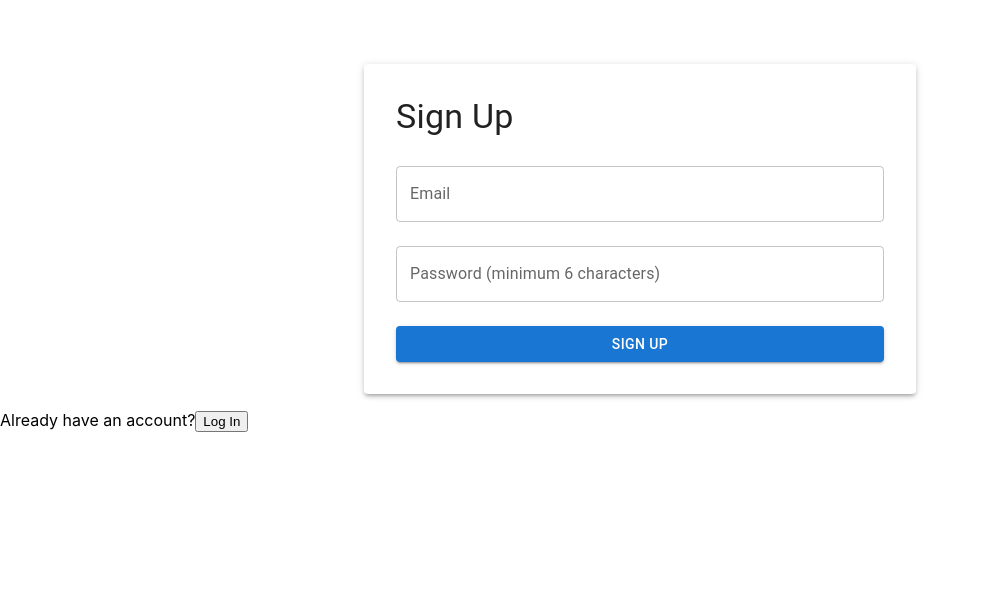
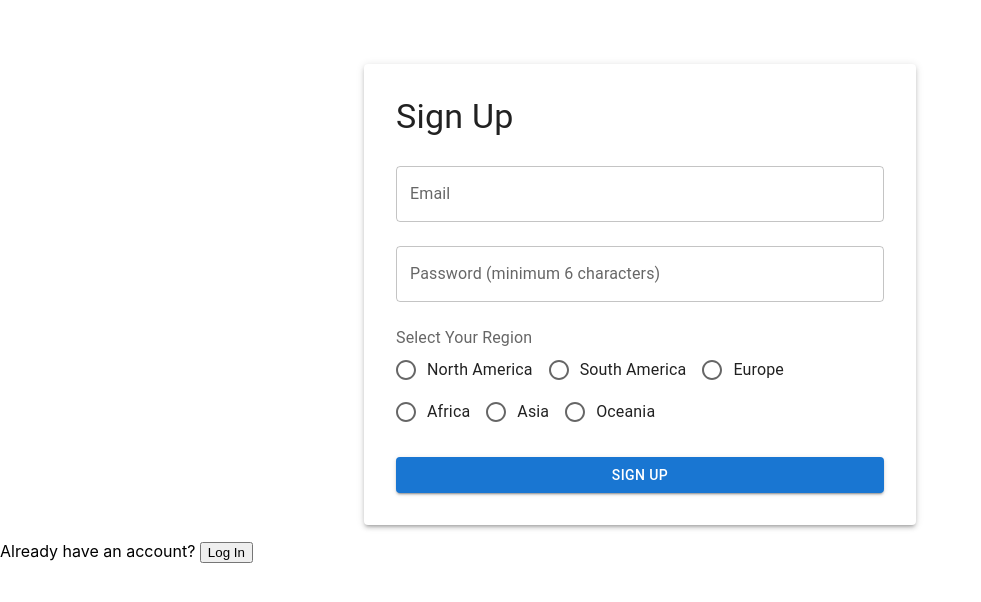
Before and after one commit to njspyx/location-inference-ui, a React (Create React App) app: page / in a window 1280 px wide. Both pictures are taken after a click on the button "Sign Up". Shown: the top 602 px of the page, without its empty margins (0-981 px from the left). Built offline with nearby package versions, Linux system fonts and the light colour scheme; no server answers.

Commit message:
Add support for multi-region img retrieval

```diff
--- a/src/App.js
+++ b/src/App.js
@@ -54,7 +54,7 @@ function App() {
           <>
             <Login onUserSignedIn={onUserSignedIn} />
             <p>
-              Don't have an account?
+              {"Don't have an account? "}
               <button onClick={() => setHasAccount(false)}>Sign Up</button>
             </p>
           </>
@@ -62,7 +62,7 @@ function App() {
           <>
             <SignUp onUserSignedIn={onUserSignedIn} />
             <p>
-              Already have an account?
+              {"Already have an account? "}
               <button onClick={() => setHasAccount(true)}>Log In</button>
             </p>
           </>
--- a/src/firebase/firebase.js
+++ b/src/firebase/firebase.js
@@ -8,12 +8,15 @@ import firebaseConfig from "./firebaseConfig";
 // init firebase
 firebase.initializeApp(firebaseConfig);
 
-const storage = firebase.storage(); //default storage (nam5; US)
+const americaStorage = firebase.storage(); //default storage (nam5; US)
 const asiaStorage = firebase
   .app()
   .storage("gs://apart-location-inference-f196f-asia-southeast");
+const europeStorage = firebase
+  .app()
+  .storage("gs://apart-location-inference-f196f-eu");
 
 const auth = firebase.auth();
 const firestore = firebase.firestore();
 
-export { auth, firestore, storage, asiaStorage };
+export { auth, firestore, americaStorage, asiaStorage, europeStorage };
--- a/src/pages/Annotation.js
+++ b/src/pages/Annotation.js
@@ -1,6 +1,12 @@
 import React, { useState, useEffect, useRef, useCallback } from "react";
 import MapComponent from "../components/MapComponent";
-import { auth, firestore, storage } from "../firebase/firebase";
+import {
+  auth,
+  firestore,
+  americaStorage,
+  asiaStorage,
+  europeStorage,
+} from "../firebase/firebase";
 import firebase from "firebase/compat/app";
 import {
   AppBar,
@@ -20,6 +26,7 @@ function Annotation({ user }) {
   // ################ STATE VARS ################
   // page state
   const [isLoading, setIsLoading] = useState(true);
+
   // image state
   const [imgsData, setImgsData] = useState([]);
   const [currentImageIdx, setCurrentImageIdx] = useState(0);
@@ -32,10 +39,11 @@ function Annotation({ user }) {
   const [isSubmitted, setIsSubmitted] = useState(false);
   const [selectedCategories, setSelectedCategories] = useState([]);
 
-  // user state over time
+  // user state general
   const [totalDistance, setTotalDistance] = useState(0);
   const [guessCount, setGuessCount] = useState(0);
   const [averageDistance, setAverageDistance] = useState(0);
+  const [region, setRegion] = useState("");
 
   // timer
   const [elapsedTime, setElapsedTime] = useState(0);
@@ -72,6 +80,18 @@ function Annotation({ user }) {
     return distance;
   };
 
+  // direct user to correct firebase storage bucket
+  const getStorageRef = (region) => {
+    if (region === "Asia" || region === "Oceania") {
+      return asiaStorage;
+    }
+    if (region === "Europe" || region === "Africa") {
+      return europeStorage;
+    } else {
+      return americaStorage;
+    }
+  };
+
   // Fetchs user data from firestore, include: current assigned image, toatal distance, guess count, average distance
   const fetchUserData = useCallback(async () => {
     try {
@@ -84,6 +104,9 @@ function Annotation({ user }) {
         const assignedImages = userData.assignedImages || [];
         const currentIndex = userData.currentImageIndex || 0;
         setCurrentImageIdx(currentIndex);
+
+        const userRegion = userData.region || "North America";
+        setRegion(userRegion);
 
         // Fetch image urls in batches
         const imagesData = [];
@@ -108,7 +131,9 @@ function Annotation({ user }) {
         // load current image url from firebase storage
         if (imagesData.length > 0 && currentIndex < imagesData.length) {
           const currentImageData = imagesData[currentIndex];
-          const url = await storage
+          const storageRef = getStorageRef(userRegion);
+
+          const url = await storageRef
             .ref(currentImageData.filename)
             .getDownloadURL();
           setImageURL(url);
@@ -171,14 +196,16 @@ function Annotation({ user }) {
     const loadImageURL = async () => {
       if (imgsData.length > 0 && currentImageIdx < imgsData.length) {
         const currentImageData = imgsData[currentImageIdx];
-        const url = await storage
+        const storageRef = getStorageRef(region);
+
+        const url = await storageRef
           .ref(currentImageData.filename)
           .getDownloadURL();
         setImageURL(url);
 
         if (currentImageIdx + 1 < imgsData.length) {
           const nextImageData = imgsData[currentImageIdx + 1];
-          storage.ref(nextImageData.filename).getDownloadURL();
+          storageRef.ref(nextImageData.filename).getDownloadURL();
         }
       } else {
         setImageURL("");
@@ -186,7 +213,7 @@ function Annotation({ user }) {
     };
 
     loadImageURL();
-  }, [currentImageIdx, imgsData]);
+  }, [currentImageIdx, imgsData, region]);
 
   // timer effect
   useEffect(() => {
@@ -210,7 +237,7 @@ function Annotation({ user }) {
         clearInterval(timerRef.current);
       }
     };
-  }, [currentImageIdx]);
+  }, [currentImageIdx, isSubmitted]);
 
   // ################ BUTTON HANDLERS ################
   const handleSignOut = () => {
--- a/src/pages/SignUp.js
+++ b/src/pages/SignUp.js
@@ -7,14 +7,26 @@ import {
   Typography,
   Paper,
   Box,
+  FormControl,
+  FormLabel,
+  RadioGroup,
+  FormControlLabel,
+  Radio,
 } from "@mui/material";
 
 function SignUp({ onUserSignedIn }) {
   const [email, setEmail] = useState("");
   const [password, setPassword] = useState("");
+  const [region, setRegion] = useState(""); // ask for region to determine what storage bucket to use
+
   const totalImages = 30;
 
   const handleSignUp = async () => {
+    if (!region) {
+      alert("Please select your region.");
+      return;
+    }
+
     try {
       const userCredential = await auth.createUserWithEmailAndPassword(
         email,
@@ -59,6 +71,7 @@ function SignUp({ onUserSignedIn }) {
           email: user.email,
           assignedImages: assignedImages,
           currentImageIndex: 0,
+          region: region,
         });
       });
 
@@ -96,6 +109,47 @@ function SignUp({ onUserSignedIn }) {
             onChange={(e) => setPassword(e.target.value)}
             margin="normal"
           />
+
+          <FormControl component="fieldset" margin="normal">
+            <FormLabel component="legend">Select Your Region</FormLabel>
+            <RadioGroup
+              value={region}
+              onChange={(e) => setRegion(e.target.value)}
+              row
+            >
+              <FormControlLabel
+                value="North America"
+                control={<Radio color="primary" />}
+                label="North America"
+              />
+              <FormControlLabel
+                value="South America"
+                control={<Radio color="primary" />}
+                label="South America"
+              />
+              <FormControlLabel
+                value="Europe"
+                control={<Radio color="primary" />}
+                label="Europe"
+              />
+              <FormControlLabel
+                value="Africa"
+                control={<Radio color="primary" />}
+                label="Africa"
+              />
+              <FormControlLabel
+                value="Asia"
+                control={<Radio color="primary" />}
+                label="Asia"
+              />
+              <FormControlLabel
+                value="Oceania"
+                control={<Radio color="primary" />}
+                label="Oceania"
+              />
+            </RadioGroup>
+          </FormControl>
+
           <Button
             variant="contained"
             color="primary"
```
Also changed, not shown: 1 other file (tests, documents, lock files or other folders).
